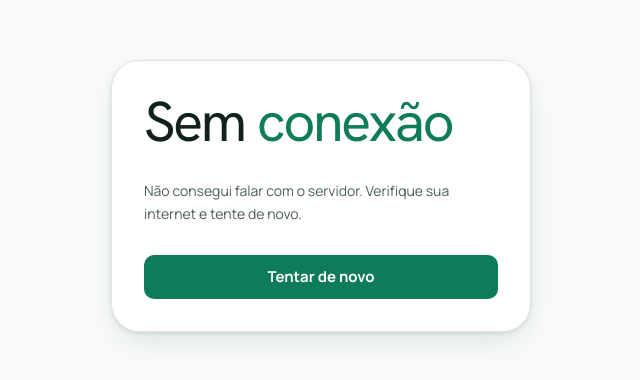
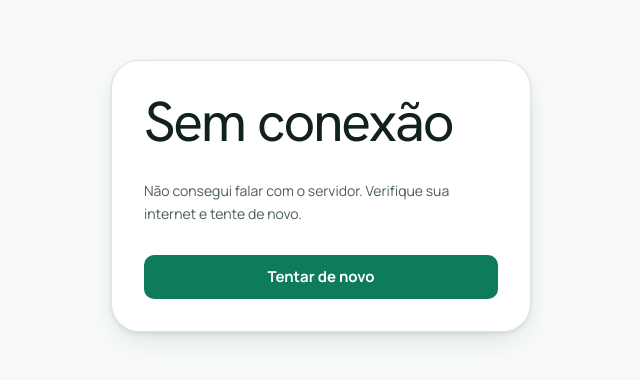
Before and after one commit to Raquelreboucas/Espaco-Raquel, a website: page public/index.html in a window 1280 px wide. Shown: the part 204-584 px from the top of the page, without its empty margins (319-959 px from the left). Drawn offline with Linux system fonts and the light colour scheme; no server answers.

Commit message:
Títulos das páginas inteiros em preto e Hanken Grotesk
Co-Authored-By: Claude Sonnet 5.5 <noreply@anthropic.com>

```diff
--- a/public/styles.css
+++ b/public/styles.css
@@ -61,7 +61,7 @@ main{min-width:0;background:var(--bg);padding:var(--space-6) var(--space-6) var(
 .page{max-width:1120px;margin:0 auto;display:flex;flex-direction:column;gap:var(--space-5)}
 .eyebrow{font-size:13px;font-weight:600;color:var(--muted)}.eyebrow::first-letter{text-transform:uppercase}
 h1{font-family:var(--font-display);font-weight:400;font-size:clamp(36px,5vw,56px);letter-spacing:-.045em;line-height:1.02;margin:4px 0 0;text-wrap:balance}
-h1 em{font-family:inherit;font-style:normal;letter-spacing:inherit;color:var(--accent-text)}
+h1 em{font:inherit;letter-spacing:inherit;color:inherit}
 .bar{margin:0;padding:6px var(--space-4);border-radius:var(--radius-sm);background:var(--peach);color:var(--text);font-family:var(--font-serif);font-style:italic;font-weight:400;font-size:28px;line-height:1.2;letter-spacing:-.01em}
 .head{display:flex;flex-wrap:wrap;gap:var(--space-4);align-items:flex-end;justify-content:space-between}
 .row{display:flex;flex-wrap:wrap;gap:var(--space-2);align-items:center}
```
